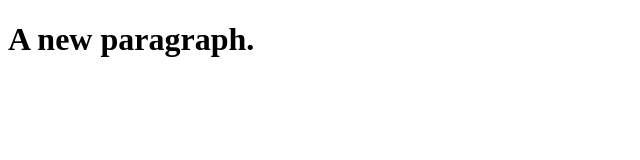
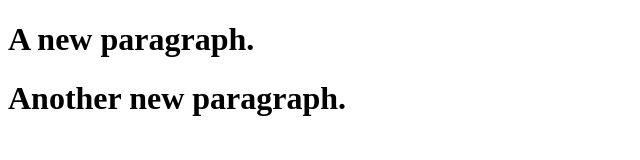
Before and after one commit to tuncayerman/CW-CALISMASI2, a plain HTML site: page index.html in a window 1280 px wide. Shown: the whole page, without its empty margins (0-640 px from the left). Drawn offline with Linux system fonts and the light colour scheme.

Commit message:
Added another header.

```diff
--- a/index.html
+++ b/index.html
@@ -8,6 +8,7 @@
 <body>
 
     <h1>A new paragraph.</h1>
+    <h1>Another new paragraph.</h1>
 
 </body>
 </html>
```
